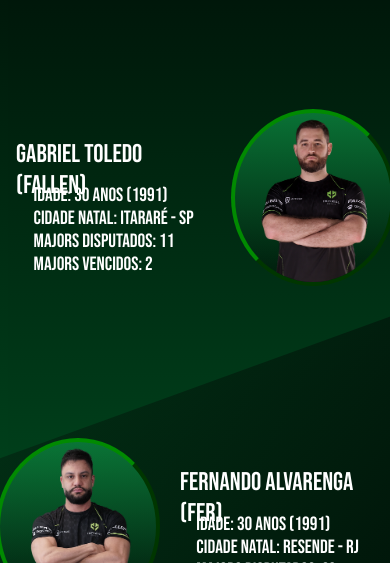
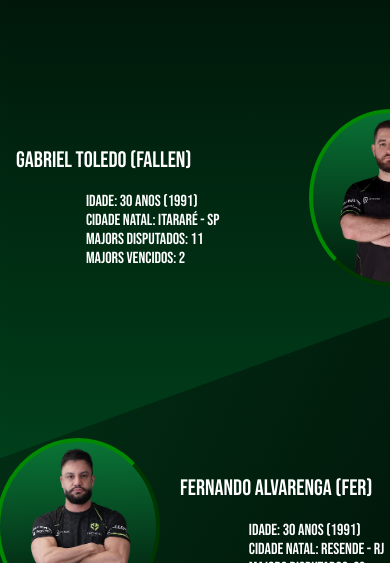
Before and after one commit to RyanForward/Imperial, a plain HTML site: page index.html in a window 390 px wide. Shown: the part 281-844 px from the top of the page. Drawn offline with Linux system fonts and the light colour scheme.

Commit message:
Trying to adjust the player-name class

```diff
--- a/style.css
+++ b/style.css
@@ -118,9 +118,9 @@
         z-index: 1;
         color: white;
         height: 3vh;
-        width: 50vw;
+        width: 70vw;
         text-align: center;
-        font-size: 1.6rem;
+        font-size: 1.4rem;
         margin-right: auto;
         padding: 20px;
         text-align: left;
@@ -132,7 +132,7 @@
         color: white;
         margin-right: auto;
         margin-left: auto;
-        font-size: 1.2rem;
+        font-size: 1rem;
 
         padding-left: -20px;
         padding-right: -20px;
```
